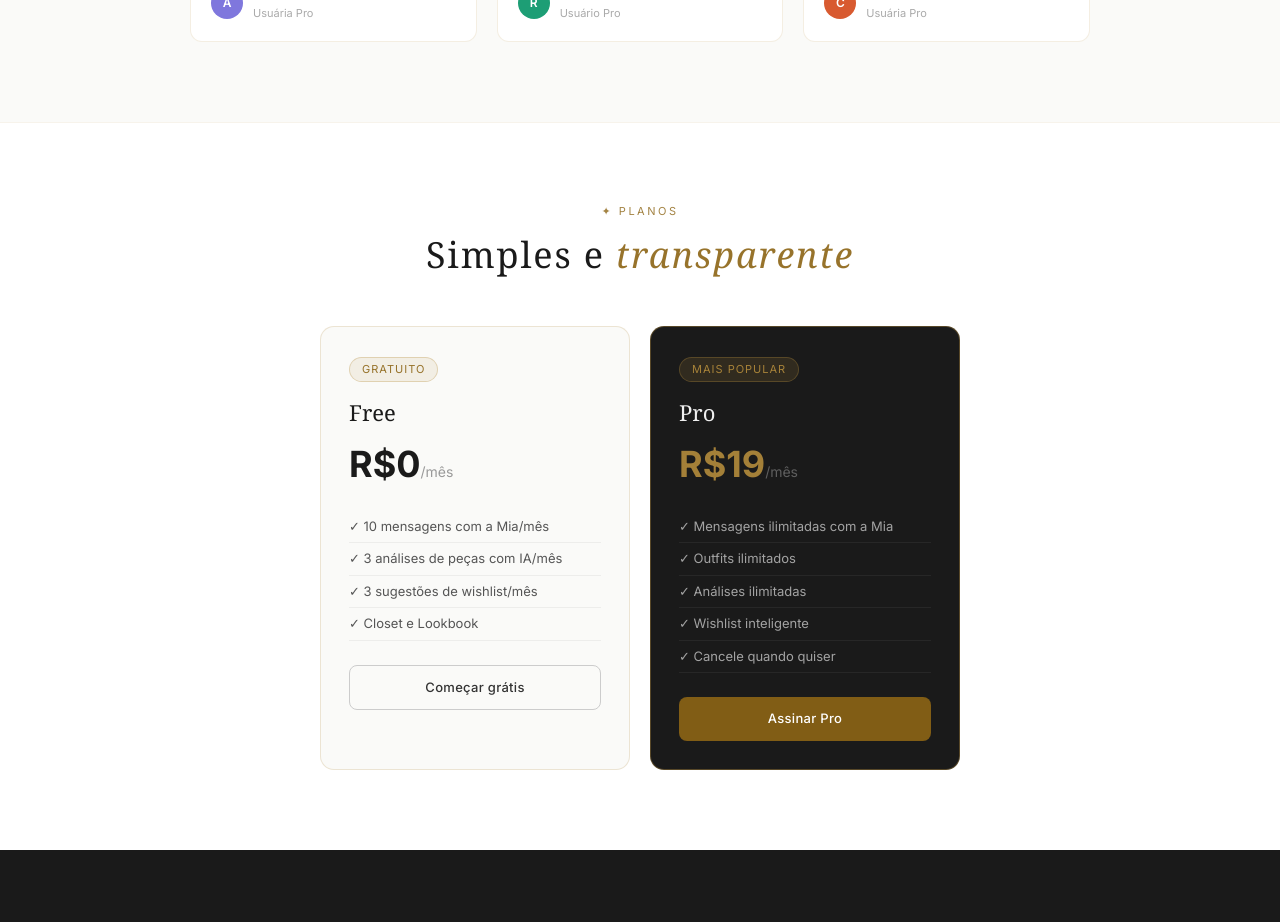
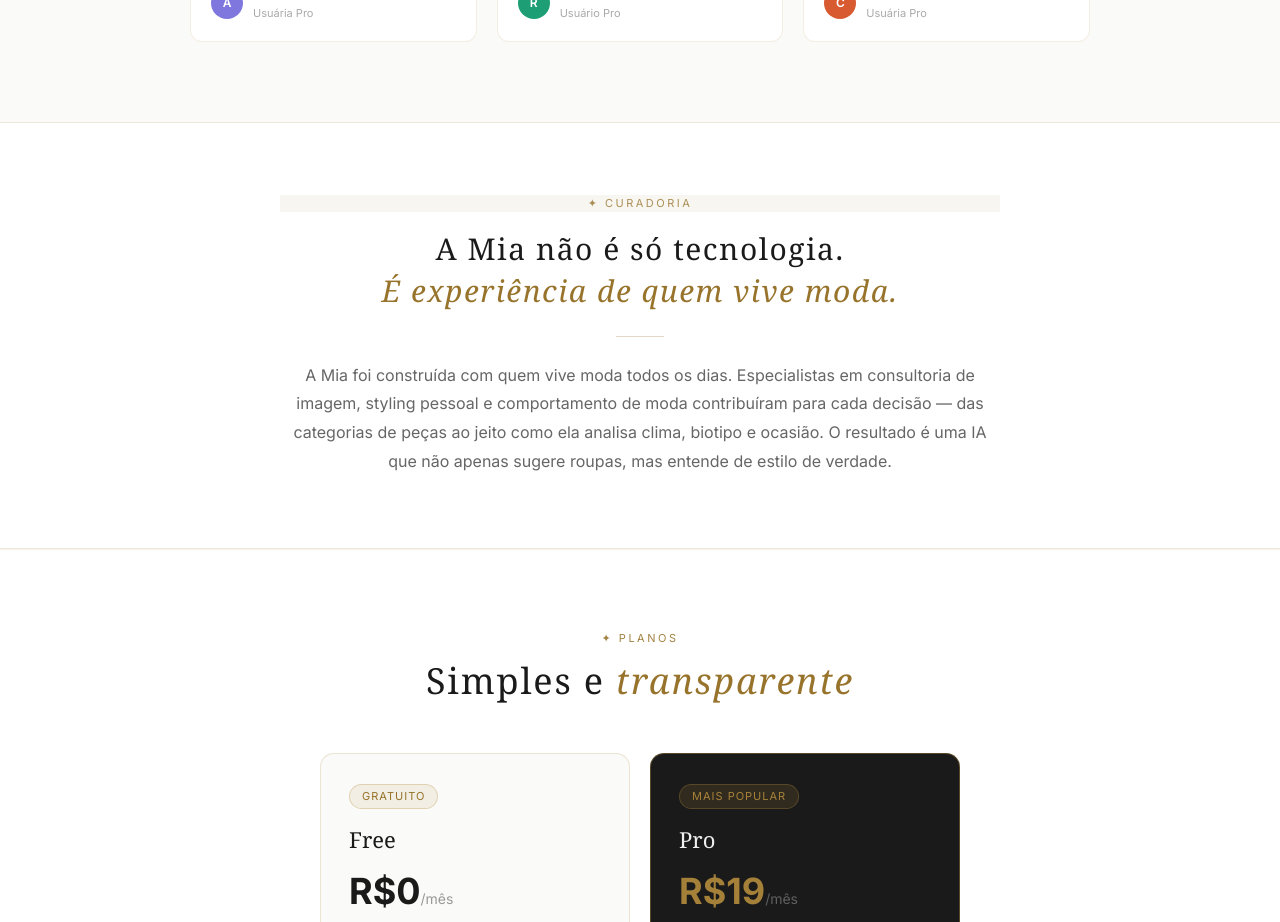
Before and after one commit to MarcosRanauro/outfit-saas, a Next.js app: page /landing in a window 1280 px wide. Shown: the part 2120-3042 px from the top of the page. Built offline with nearby package versions, Linux system fonts and the light colour scheme.

Commit message:
feat: seção Curadoria na landing page

```diff
--- a/src/app/landing.css
+++ b/src/app/landing.css
@@ -397,6 +397,54 @@
   background: rgba(180,140,60,0.08);
 }
 
+/* Curadoria */
+.lp-curadoria {
+  background: #fff;
+  border-top: 0.5px solid rgba(140,100,20,0.15);
+  border-bottom: 0.5px solid rgba(140,100,20,0.15);
+  padding: 72px 24px;
+}
+
+.lp-curadoria-inner {
+  max-width: 720px;
+  margin: 0 auto;
+  text-align: center;
+}
+
+.lp-curadoria .lp-section-label {
+  color: rgba(140,100,20,0.7);
+  background: rgba(140,100,20,0.06);
+  border-color: rgba(140,100,20,0.2);
+}
+
+.lp-curadoria-title {
+  font-family: Georgia, 'Times New Roman', serif;
+  font-weight: 400;
+  font-size: clamp(22px, 4vw, 30px);
+  color: #1a1a1a;
+  line-height: 1.4;
+  margin: 16px 0 0;
+}
+
+.lp-curadoria-subtitle {
+  color: rgba(140,100,20,0.9);
+  font-style: italic;
+}
+
+.lp-curadoria-divider {
+  width: 48px;
+  height: 1px;
+  background: rgba(140,100,20,0.25);
+  margin: 24px auto;
+}
+
+.lp-curadoria-text {
+  font-size: 16px;
+  line-height: 1.8;
+  color: #666;
+  margin: 0;
+}
+
 /* Mobile */
 @media (max-width: 640px) {
   .lp-nav { padding: 14px 20px; }
--- a/src/app/landing/page.tsx
+++ b/src/app/landing/page.tsx
@@ -210,6 +210,24 @@ export default function LandingPage() {
         </div>
       </section>
 
+      {/* CURADORIA */}
+      <section className="lp-curadoria">
+        <div className="lp-curadoria-inner">
+          <div className="lp-section-label">✦ CURADORIA</div>
+          <h2 className="lp-curadoria-title">
+            A Mia não é só tecnologia.<br />
+            <em className="lp-curadoria-subtitle">É experiência de quem vive moda.</em>
+          </h2>
+          <div className="lp-curadoria-divider" />
+          <p className="lp-curadoria-text">
+            A Mia foi construída com quem vive moda todos os dias. Especialistas em consultoria de imagem,
+            styling pessoal e comportamento de moda contribuíram para cada decisão — das categorias de peças
+            ao jeito como ela analisa clima, biotipo e ocasião. O resultado é uma IA que não apenas sugere
+            roupas, mas entende de estilo de verdade.
+          </p>
+        </div>
+      </section>
+
       {/* PLANOS */}
       <section className="lp-pricing" id="planos">
         <div className="lp-section-label">✦ Planos</div>
```
